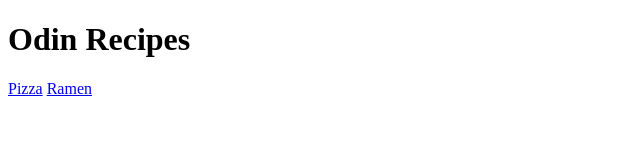
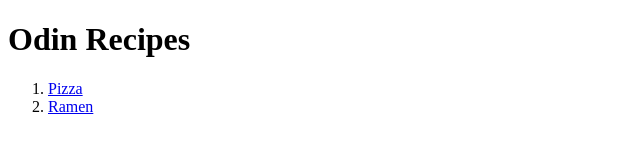
Before and after one commit to Huarkk/odin-recipes, a plain HTML site: page index.html in a window 1280 px wide. Shown: the whole page, without its empty margins (0-640 px from the left). Drawn offline with Linux system fonts and the light colour scheme.

Commit message:
made ordered list

```diff
--- a/index.html
+++ b/index.html
@@ -8,10 +8,10 @@
 
 <body>
     <h1>Odin Recipes</h1>
-
-    <a href="recipes/pizza.html">Pizza</a>
-    <a href="recipes/ramen.html">Ramen</a>
-
+    <ol>
+        <li><a href="recipes/pizza.html">Pizza</a></li>
+        <li><a href="recipes/ramen.html">Ramen</a></li>
+    </ol>
 
 </body>
 
```
